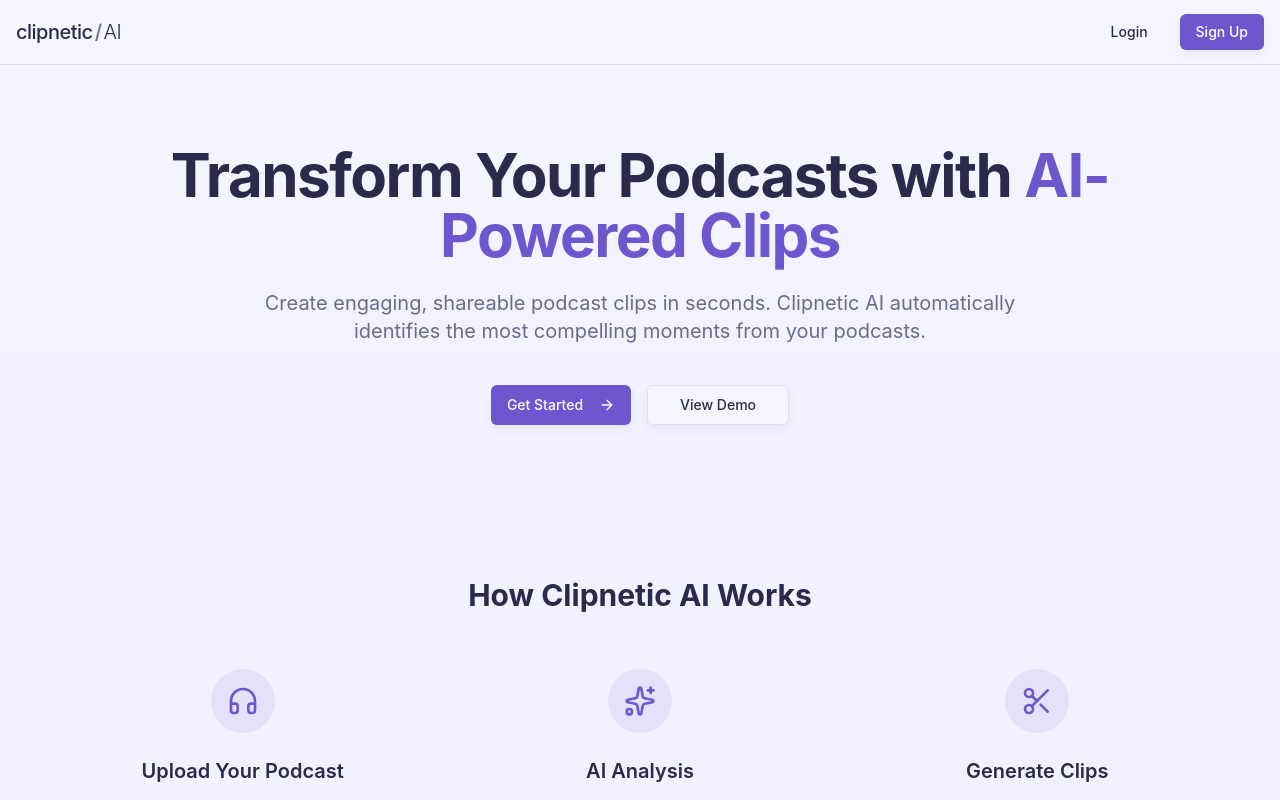
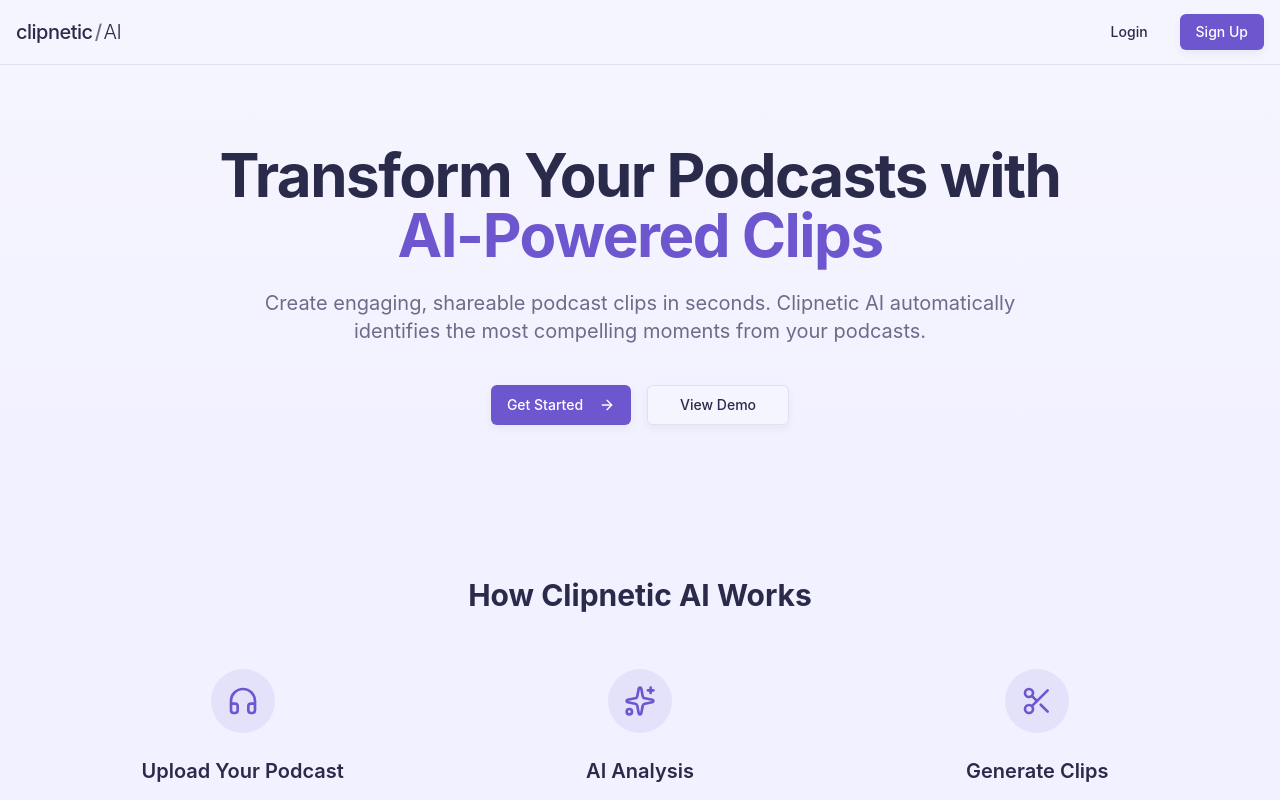
Before and after one commit to SuperSection/Clipnetic-AI, a Next.js app in the folder clipnetic-ai-frontend/: page / in a window 1280 px wide. Shown: the top 800 px of the page. Built offline with nearby package versions, Linux system fonts and the light colour scheme.

Commit message:
fix: correct spelling of DashboardLayout and adjust CardTitle styles in login and signup forms

```diff
--- a/clipnetic-ai-frontend/src/app/dashboard/layout.tsx
+++ b/clipnetic-ai-frontend/src/app/dashboard/layout.tsx
@@ -6,7 +6,7 @@
 import { auth } from "~/server/auth";
 import { db } from "~/server/db";
 
-export default async function DashbpardLayout({
+export default async function DashboardLayout({
   children,
 }: Readonly<{ children: React.ReactNode }>) {
   const session = await auth();
--- a/clipnetic-ai-frontend/src/app/page.tsx
+++ b/clipnetic-ai-frontend/src/app/page.tsx
@@ -34,7 +34,7 @@
       <main>
         {/* Hero Section */}
         <section className="from-background to-secondary/20 bg-gradient-to-b px-4 py-20">
-          <div className="container mx-auto max-w-5xl text-center">
+          <div className="container mx-auto max-w-4xl text-center">
             <h1 className="mb-6 text-4xl font-bold tracking-tight md:text-6xl">
               Transform Your Podcasts with{" "}
               <span className="text-primary">AI-Powered Clips</span>
--- a/clipnetic-ai-frontend/src/components/login-form.tsx
+++ b/clipnetic-ai-frontend/src/components/login-form.tsx
@@ -60,7 +60,7 @@
     <div className={cn("flex flex-col gap-6", className)} {...props}>
       <Card>
         <CardHeader>
-          <CardTitle>Login to your account</CardTitle>
+          <CardTitle className="text-lg">Login to your account</CardTitle>
           <CardDescription>Welcome back to Clipnetic AI</CardDescription>
         </CardHeader>
         <CardContent>
--- a/clipnetic-ai-frontend/src/components/signup-form.tsx
+++ b/clipnetic-ai-frontend/src/components/signup-form.tsx
@@ -69,7 +69,7 @@
     <div className={cn("flex flex-col gap-6", className)} {...props}>
       <Card>
         <CardHeader>
-          <CardTitle>Create an account</CardTitle>
+          <CardTitle className="text-lg">Create an account</CardTitle>
           <CardDescription>
             We&apos;re glad to have you on Clipnetic AI
           </CardDescription>
```
